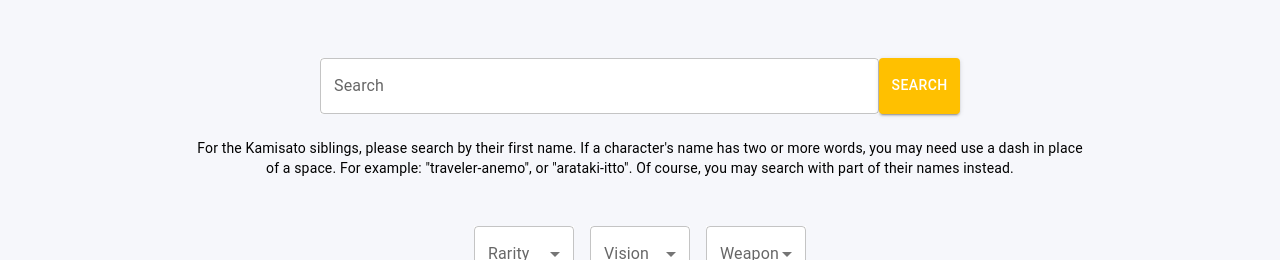
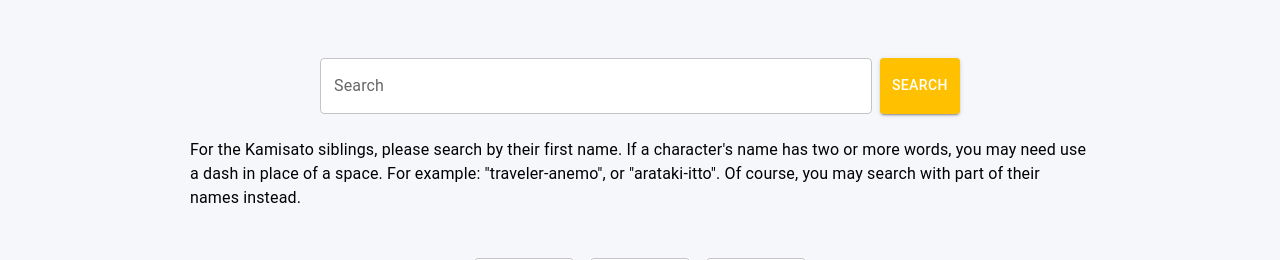
Before and after one commit to Katsumac/genshindex, a React (Vite) app in the folder client/: page /characters in a window 1280 px wide. Shown: the part 155-415 px from the top of the page. Built offline with nearby package versions, Linux system fonts and the light colour scheme; no server answers.

Commit message:
Adjusted paragraph alignment

```diff
--- a/client/src/About.jsx
+++ b/client/src/About.jsx
@@ -11,13 +11,13 @@ export default function About() {
             <Typography variant="h3" component="h2" sx={{ mb: 6 }}>About GenshinDex</Typography>
             <img src={"/paimonSmile.png"} id="paimonImg" />
             <div className="paragraph">
-                <Typography variant="body1" sx={{ my: 6, maxWidth: {xs: 330, md: 900} }} >
+                <Typography variant="body1" sx={{ my: 6, width: {xs: 300, md: 900} }} >
                     Hello, and welcome to GenshinDex! Browse the characters, weapons, artifacts, and foods of Hoyoverse's hit open-world, anime-style game Genshin Impact!
                     Feel free to select your favourites as well. If you have time, why not try to hunt down the Easter egg I've placed in one of the data pages?
                 </Typography>
             </div>
             <div className="paragraph">
-                <Typography variant="body1" sx={{ mb: 6, maxWidth: {xs: 330, md: 900} }} >
+                <Typography variant="body1" sx={{ mb: 6, width: {xs: 300, md: 900} }} >
                     This is a personal project to practice using the basics of ReactJS and Node.js together. Currently working on the back-end. I would like to acknowledge that <Link href="https://genshin.hoyoverse.com/en/" underline="none">Genshin Impact </Link> is the intellectual property
                     of Hoyoverse, not mine.
                     The <Link href="https://www.flaticon.com/free-icon/email_3178158" underline="none">email, </Link>
@@ -34,7 +34,7 @@ export default function About() {
                 </Typography>
             </div>
             <div className="paragraph">
-                <Typography variant="body1" sx={{ mb: 6, maxWidth: {xs: 330, md: 900} }} >
+                <Typography variant="body1" sx={{ mb: 6, width: {xs: 300, md: 900} }} >
                     Please feel free to contact me, whether it's with regards to the project, or if it's about Genshin. I hope you enjoy browsing GenshinDex!
                 </Typography>
             </div>
--- a/client/src/Artifacts.jsx
+++ b/client/src/Artifacts.jsx
@@ -93,7 +93,7 @@ export default function Artifacts() {
                 <SearchBar runQuery={searchArtifacts} />
             </div>
             <div className="paragraph">
-                <Typography variant="body2" component="h2" sx={{ mt: 3, mb: 6, maxWidth: {xs: 330, md: 900} }}>
+                <Typography variant="body1" sx={{ mt: 3, mb: 6, width: {xs: 300, md: 900} }}>
                     If an artifact's name has two or more words, or has an apostrophe, you may need use a dash in place of a space/apostrophe.
                     For example: "archaic-petra", or "defender-s-will". Of course, you may search with part of their names instead.</Typography>
             </div>
--- a/client/src/Characters.jsx
+++ b/client/src/Characters.jsx
@@ -108,7 +108,7 @@ export default function Characters() {
                 <SearchBar runQuery={searchCharacters} />
             </div>
             <div className="paragraph">
-                <Typography variant="body2" component="h2" sx={{ mt: 3, mb: 6, mx: 2, maxWidth: { xs: 330, md: 900 } }}>
+                <Typography variant="body1" sx={{ mt: 3, mb: 6, mx: 2, width: { xs: 300, md: 900 } }}>
                     For the Kamisato siblings, please search by their first name.
                     If a character's name has two or more words, you may need use a dash in place of a space.
                     For example: "traveler-anemo", or "arataki-itto".
--- a/client/src/Food.jsx
+++ b/client/src/Food.jsx
@@ -117,7 +117,7 @@ export default function Food() {
                 <SearchBar runQuery={searchFood} />
             </div>
             <div className="paragraph">
-                <Typography variant="body2" component="h2" sx={{ mt: 3, mb: 6, maxWidth: {xs: 330, md: 900} }}>
+                <Typography variant="body1" sx={{ mt: 3, mb: 6, width: {xs: 300, md: 900} }}>
                     For "Pile 'Em Up", please search by "pile-em-up" &#40;without quotations&#41;.
                     If a food's name has two or more words, you may need use a dash in place of a space.
                     For example: "almond-tofu", or "egg-roll".
--- a/client/src/Weapons.jsx
+++ b/client/src/Weapons.jsx
@@ -110,7 +110,7 @@ export default function Weapons() {
                 <SearchBar runQuery={searchWeapons} />
             </div>
             <div className="paragraph">
-                <Typography variant="body2" component="h2" sx={{ mt: 3, mb: 6, maxWidth: {xs: 330, md: 900} }}>
+                <Typography variant="body1" sx={{ mt: 3, mb: 6, width: {xs: 300, md: 900} }}>
                     For "Amos' Bow", please search by "amos-bow".
                     If a weapon's name has two or more words, or has an apostrophe, you may need use a dash in place of a space/apostrophe.
                     For example: "a-thousand-floating-dreams", or "beginner-s-protector".
--- a/client/src/components/SearchBar.jsx
+++ b/client/src/components/SearchBar.jsx
@@ -21,7 +21,7 @@ export default function SearchBar({ runQuery }) {
 
     return (
         <Stack direction="row">
-            <TextField fullWidth id="searchField" name="search" value={searchQuery} label="Search" variant="outlined" size="medium" sx={{ backgroundColor: "white" }} onChange={handleSearchBarChange} onKeyDown={isEnterEvent} />
+            <TextField fullWidth id="searchField" name="search" value={searchQuery} label="Search" variant="outlined" size="medium" sx={{ backgroundColor: "white", mr: 1 }} onChange={handleSearchBarChange} onKeyDown={isEnterEvent} />
             <Button id="searchButton" variant="contained" sx={{ backgroundColor: "#ffc000" }} onClick={() => runQuery(searchQuery.toLowerCase())}> Search </Button>
         </Stack>
     )
```
